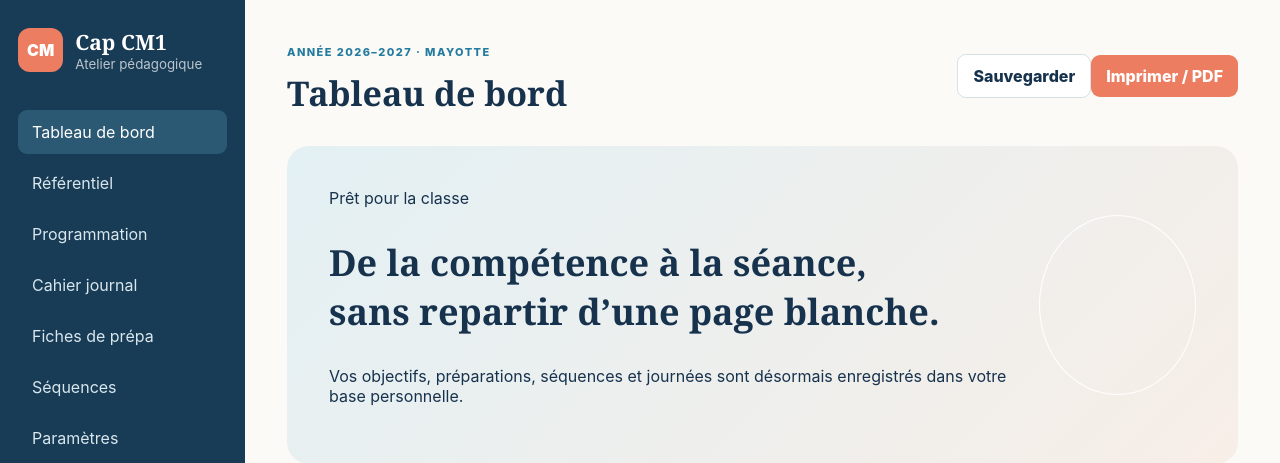
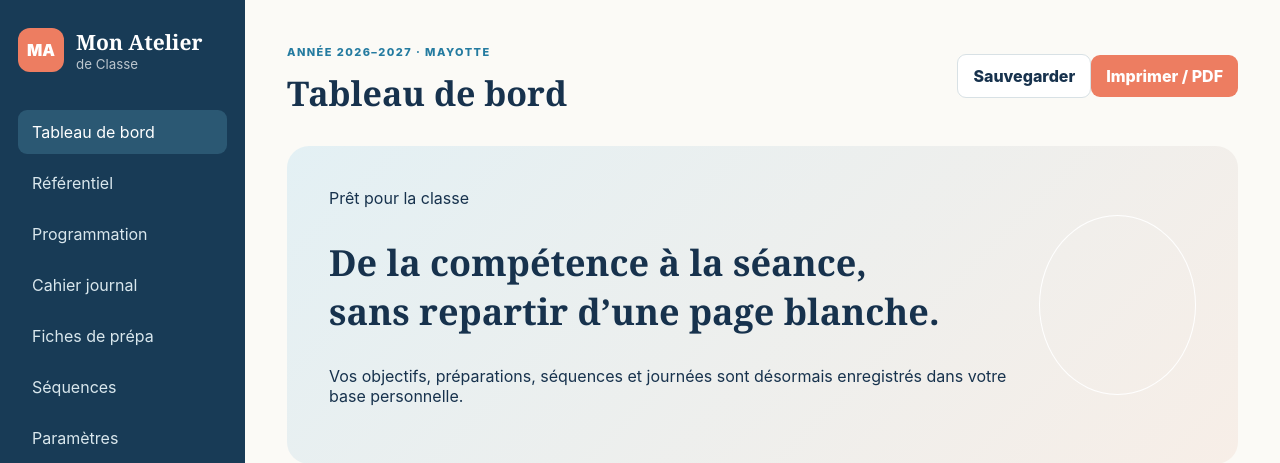
Before and after one commit to Moussa976/cm1, a Symfony app: template templates/app.html.twig in a window 1280 px wide. Shown: the top 463 px of the page. Run offline with Twig, Linux system fonts and the light colour scheme; the template is opened without the code that fills it, so the values that code supplies are empty; some libraries are stand-ins or nearby versions.

Commit message:
Rename application to Mon Atelier de Classe

```diff
--- a/src/Controller/AppController.php
+++ b/src/Controller/AppController.php
@@ -28,7 +28,7 @@ final class AppController extends AbstractController
                 'success_criteria'=>$c['critere_reussite'],'support'=>$c['support_methode']
             ]);
         }
-        return new Response('<h1>Cap CM1 installé</h1><p><a href="/login">Se connecter</a></p><p>Identifiant : enseignant@capcm1.local<br>Mot de passe temporaire : Changez-moi-2026!</p>');
+        return new Response('<h1>Mon Atelier de Classe est installé</h1><p><a href="/login">Se connecter</a></p><p>Identifiant : enseignant@capcm1.local<br>Mot de passe temporaire : Changez-moi-2026!</p>');
     }
 
     #[Route('/login', name:'login', methods:['GET','POST'])]
@@ -99,7 +99,7 @@ final class AppController extends AbstractController
     {
         if(!$this->user($r)) return $this->json(['error'=>'Non authentifié'],401);
         $out=['version'=>1,'exported_at'=>date(DATE_ATOM)];foreach(['class_settings','prep_sheets','sequences','journal_entries'] as $t)$out[$t]=$db->fetchAllAssociative("SELECT * FROM $t");
-        $res=$this->json($out);$res->headers->set('Content-Disposition','attachment; filename="capcm1-sauvegarde-'.date('Y-m-d').'.json"');return $res;
+        $res=$this->json($out);$res->headers->set('Content-Disposition','attachment; filename="mon-atelier-de-classe-sauvegarde-'.date('Y-m-d').'.json"');return $res;
     }
 
     #[Route('/restore', name:'restore', methods:['POST'])]
--- a/templates/app.html.twig
+++ b/templates/app.html.twig
@@ -1,5 +1,5 @@
-<!doctype html><html lang="fr"><head><meta charset="utf-8"><meta name="viewport" content="width=device-width"><title>Cap CM1 — Atelier pédagogique</title><link rel="stylesheet" href="{{ asset('app.css') }}"></head><body data-csrf="{{ csrf }}" data-base="{{ app.request.baseUrl }}">
-<aside><div class="brand"><span>CM</span><div><b>Cap CM1</b><small>Atelier pédagogique</small></div></div><nav>{% for id,label in {'dashboard':'Tableau de bord','referential':'Référentiel','programming':'Programmation','journal':'Cahier journal','preps':'Fiches de prépa','sequences':'Séquences','settings':'Paramètres'} %}<button data-view="{{ id }}">{{ label }}</button>{% endfor %}</nav><div class="account"><b>{{ user.name }}</b><span>{{ user.email }}</span><a href="{{ path('logout') }}">Se déconnecter</a></div></aside>
+<!doctype html><html lang="fr"><head><meta charset="utf-8"><meta name="viewport" content="width=device-width"><title>Mon Atelier de Classe</title><link rel="stylesheet" href="{{ asset('app.css') }}"></head><body data-csrf="{{ csrf }}" data-base="{{ app.request.baseUrl }}">
+<aside><div class="brand"><span>MA</span><div><b>Mon Atelier</b><small>de Classe</small></div></div><nav>{% for id,label in {'dashboard':'Tableau de bord','referential':'Référentiel','programming':'Programmation','journal':'Cahier journal','preps':'Fiches de prépa','sequences':'Séquences','settings':'Paramètres'} %}<button data-view="{{ id }}">{{ label }}</button>{% endfor %}</nav><div class="account"><b>{{ user.name }}</b><span>{{ user.email }}</span><a href="{{ path('logout') }}">Se déconnecter</a></div></aside>
 <main><header><div><p class="eyebrow">Année 2026–2027 · Mayotte</p><h1 id="pageTitle">Tableau de bord</h1></div><div><a class="button ghost" href="{{ path('backup') }}">Sauvegarder</a><button class="button" onclick="window.print()">Imprimer / PDF</button></div></header>
 <section id="dashboard" class="view"><div class="hero"><div><span>Prêt pour la classe</span><h2>De la compétence à la séance,<br>sans repartir d’une page blanche.</h2><p>Vos objectifs, préparations, séquences et journées sont désormais enregistrés dans votre base personnelle.</p></div><strong>{{ stats.competencies }}</strong></div><div class="stats"><article><b>{{ stats.competencies }}</b><span>objectifs</span></article><article><b>{{ stats.preps }}</b><span>fiches de prépa</span></article><article><b>{{ stats.sequences }}</b><span>séquences</span></article><article><b>{{ stats.journal }}</b><span>séances planifiées</span></article></div><h2>Calendrier de Mayotte</h2><div class="periods"><article><b>P1</b><span>24 août → 10 octobre</span></article><article><b>P2</b><span>26 octobre → 12 décembre</span></article><article><b>P3</b><span>11 janvier → 20 février</span></article><article><b>P4</b><span>8 mars → 30 avril</span></article><article><b>P5</b><span>18 mai → 10 juillet</span></article></div></section>
 <section id="referential" class="view hidden"><div class="toolbar"><input id="refSearch" placeholder="Rechercher une compétence ou un objectif…"><select id="refSubject"><option value="">Toutes les matières</option></select><select id="refPeriod"><option value="">Toutes périodes</option><option>P1</option><option>P2</option><option>P3</option><option>P4</option><option>P5</option></select></div><p id="refCount"></p><div id="refList" class="grid"></div></section>
--- a/templates/login.html.twig
+++ b/templates/login.html.twig
@@ -1 +1 @@
-<!doctype html><html lang="fr"><head><meta charset="utf-8"><meta name="viewport" content="width=device-width"><title>Connexion — Cap CM1</title><link rel="stylesheet" href="{{ asset('app.css') }}"></head><body class="loginPage"><main class="loginCard"><div class="logo">CM</div><h1>Cap CM1</h1><p>Votre atelier pédagogique sécurisé</p>{% if error %}<div class="alert">{{ error }}</div>{% endif %}<form method="post"><label>Adresse électronique<input type="email" name="email" required autofocus></label><label>Mot de passe<input type="password" name="password" required></label><button class="primary">Se connecter</button></form></main></body></html>
+<!doctype html><html lang="fr"><head><meta charset="utf-8"><meta name="viewport" content="width=device-width"><title>Connexion — Mon Atelier de Classe</title><link rel="stylesheet" href="{{ asset('app.css') }}"></head><body class="loginPage"><main class="loginCard"><div class="logo">MA</div><h1>Mon Atelier de Classe</h1><p>Votre espace pédagogique sécurisé</p>{% if error %}<div class="alert">{{ error }}</div>{% endif %}<form method="post"><label>Adresse électronique<input type="email" name="email" required autofocus></label><label>Mot de passe<input type="password" name="password" required></label><button class="primary">Se connecter</button></form></main></body></html>
```
Also changed, not shown: DEPLOIEMENT_INFOMANIAK.md (+2 -2 lines), README.md.
